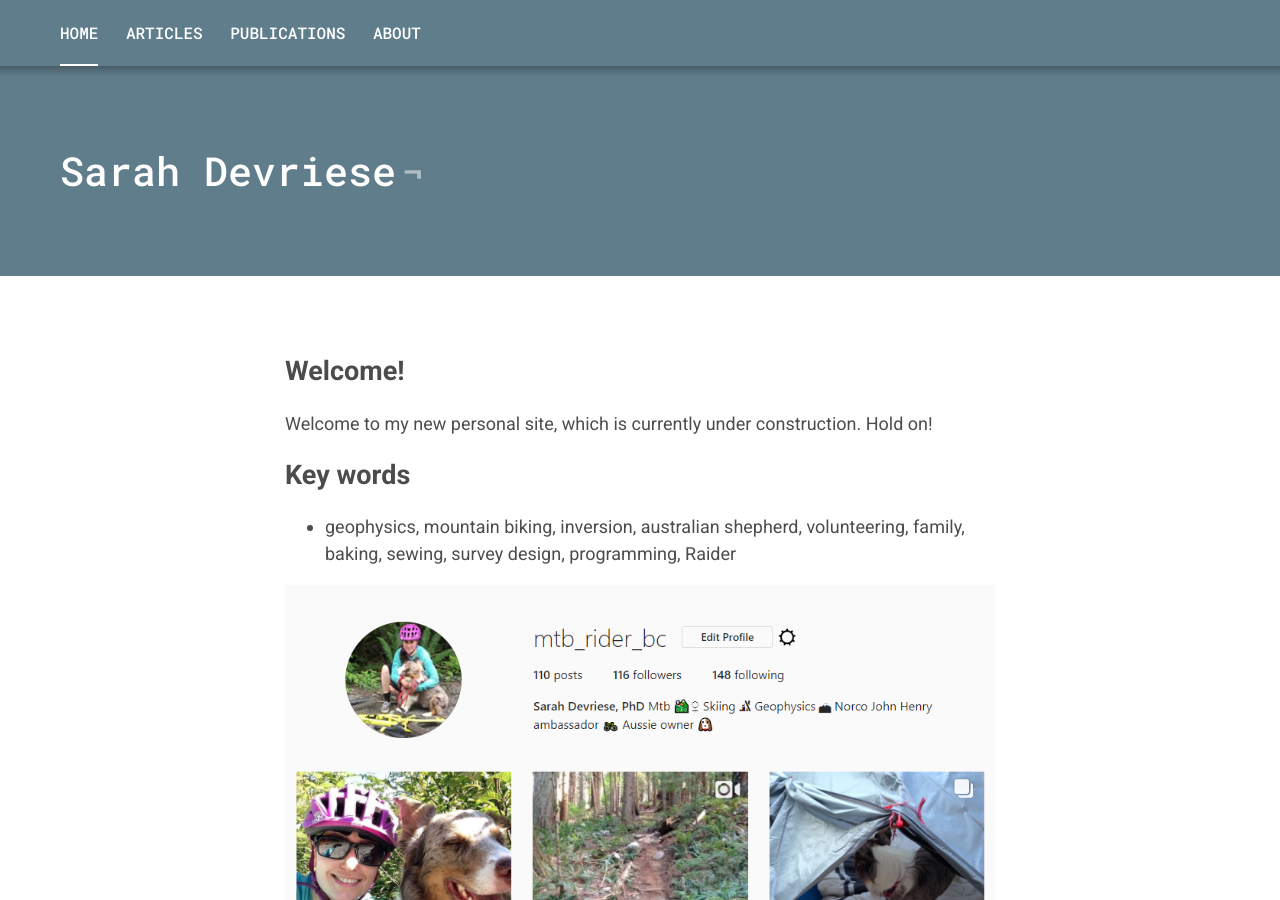
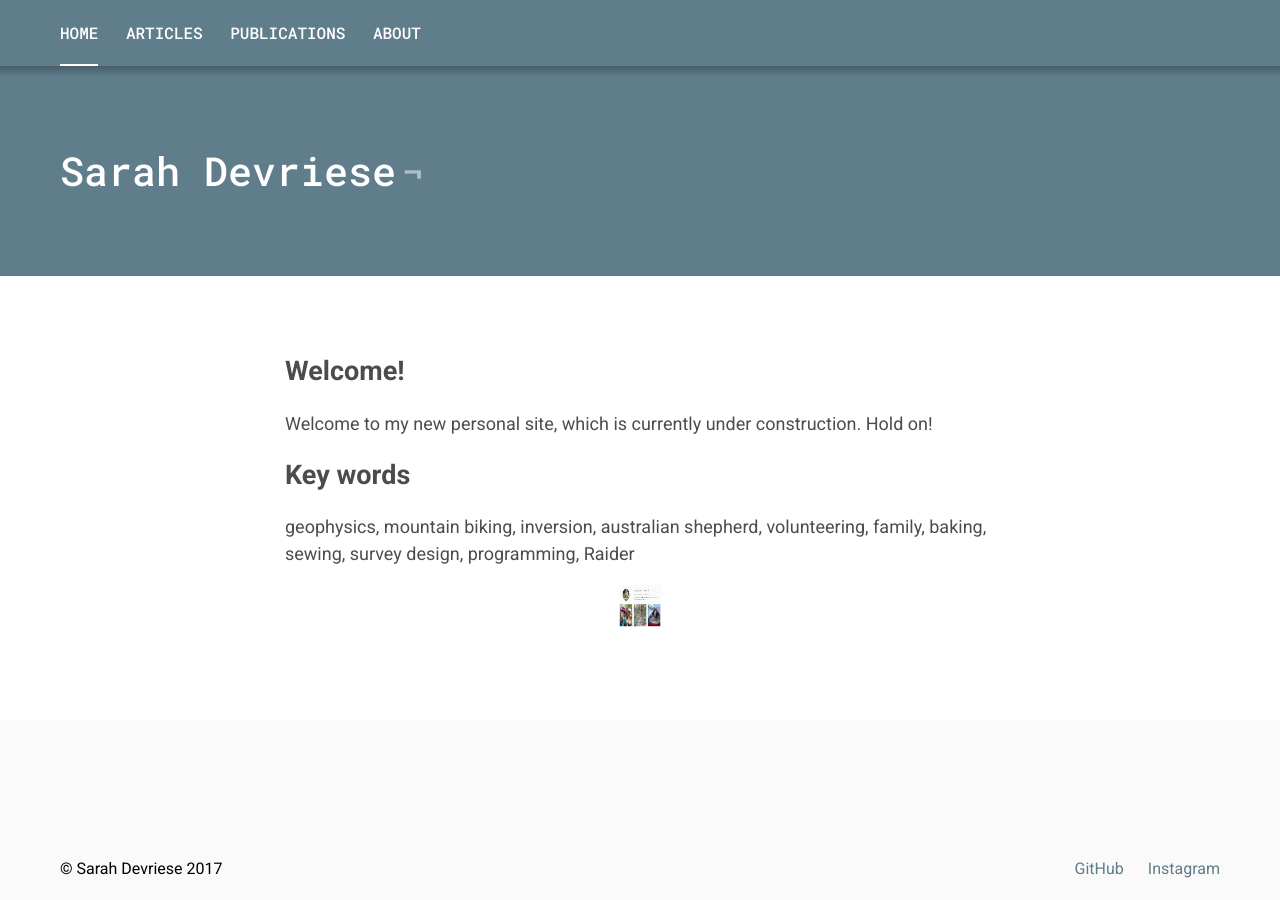
Before and after one commit to sdevriese/sdevriese.github.io, a Jekyll site: the page built from index.markdown, in a window 1280 px wide and 900 px high. Built offline with Jekyll 4.4.1, drawn with Linux system fonts in a browser that asks for light colours.

Commit message:
Update index.markdown

```diff
--- a/index.markdown
+++ b/index.markdown
@@ -9,12 +9,10 @@ Welcome to my new personal site, which is currently under construction. Hold on!
 
 # Key words
 
-* geophysics, mountain biking, inversion, australian shepherd, volunteering, family, baking, sewing, survey design, programming, Raider
+geophysics, mountain biking, inversion, australian shepherd, volunteering, family, baking, sewing, survey design, programming, Raider
 
 <center>
-<img src="https://github.com/sdevriese/sdevriese.github.io/blob/master/_posts/img/insta.PNG" />
-</center>
-
 <a href="https://www.instagram.com/mtb_rider_bc/">
   <img src="https://github.com/sdevriese/sdevriese.github.io/blob/master/_posts/img/insta.PNG" alt="HTML tutorial" style="width:42px;height:42px;border:0;">
 </a>
+</center>
```
